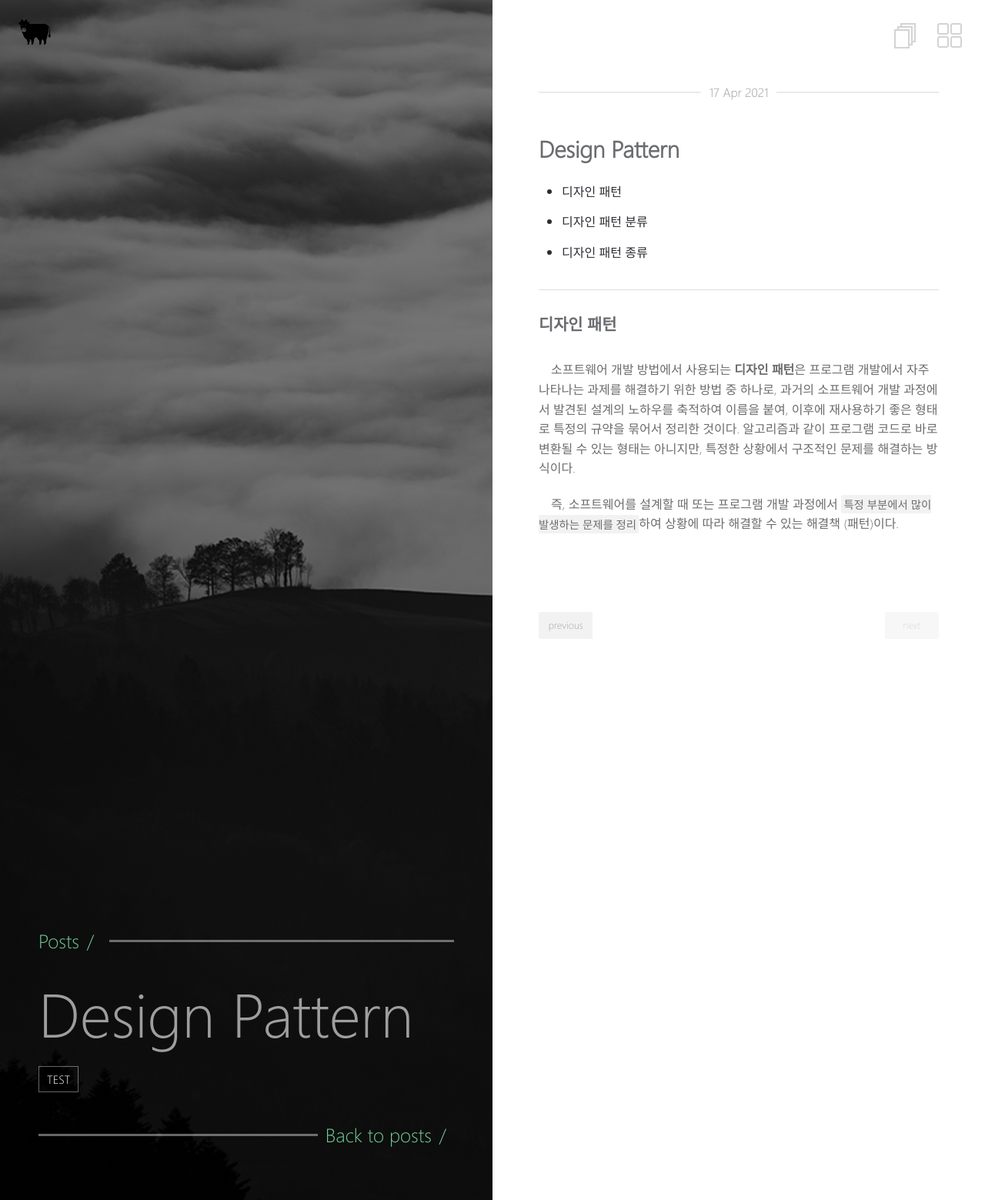
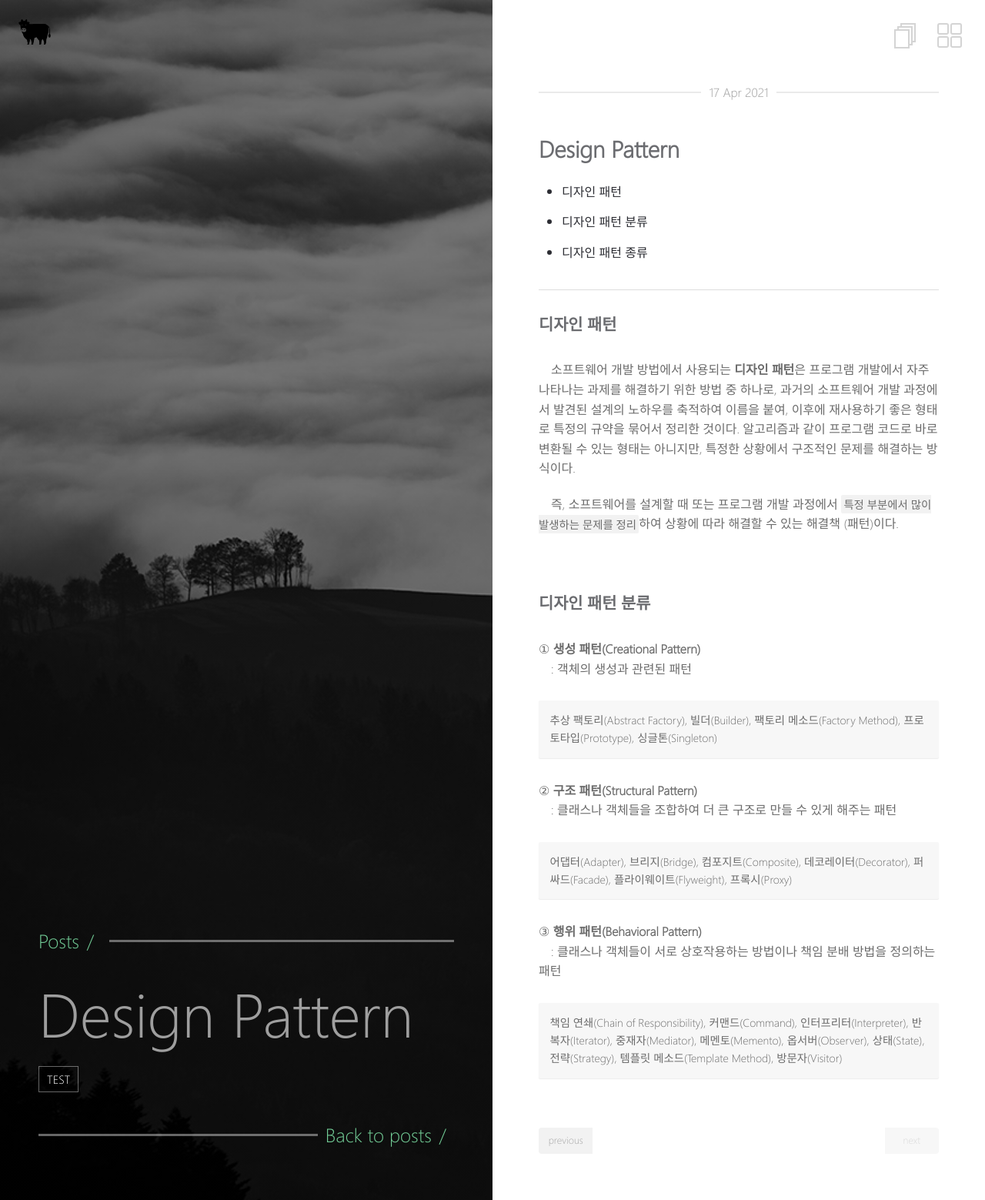
Before and after one commit to uunwon/uunwon.github.io, a Jekyll site: the page built from _posts/2021-04-17-Design-Pattern.md, in a window 1280 px wide. Shown: the whole page at 77% size. Built offline with Jekyll 4.4.1, drawn with Linux system fonts in a browser that asks for light colours.

Commit message:
add post 'design pattern - 분류'

```diff
--- a/_posts/2021-04-17-Design-Pattern.md
+++ b/_posts/2021-04-17-Design-Pattern.md
@@ -23,3 +23,26 @@ tag:
 　즉, 소프트웨어를 설계할 때 또는 프로그램 개발 과정에서 `특정 부분에서 많이 발생하는 문제를 정리`하여 상황에 따라 해결할 수 있는 해결책 (패턴)이다.
 
 <br>
+
+### 디자인 패턴 분류
+<br>
+① **생성 패턴(Creational Pattern)**
+　: 객체의 생성과 관련된 패턴
+<p>
+추상 팩토리(Abstract Factory), 빌더(Builder), 팩토리 메소드(Factory Method), 프로토타입(Prototype), 싱글톤(Singleton)
+</p>
+{: .notice}
+
+② **구조 패턴(Structural Pattern)**
+　: 클래스나 객체들을 조합하여 더 큰 구조로 만들 수 있게 해주는 패턴
+<p>
+어댑터(Adapter), 브리지(Bridge), 컴포지트(Composite), 데코레이터(Decorator), 퍼싸드(Facade), 플라이웨이트(Flyweight), 프록시(Proxy)
+</p>
+{: .notice}
+
+③ **행위 패턴(Behavioral Pattern)**
+　: 클래스나 객체들이 서로 상호작용하는 방법이나 책임 분배 방법을 정의하는 패턴
+<p>
+책임 연쇄(Chain of Responsibility), 커맨드(Command), 인터프리터(Interpreter), 반복자(Iterator), 중재자(Mediator), 메멘토(Memento), 옵서버(Observer), 상태(State), 전략(Strategy), 템플릿 메소드(Template Method), 방문자(Visitor)
+</p>
+{: .notice}
```
Also changed, not shown: 1 other file.
